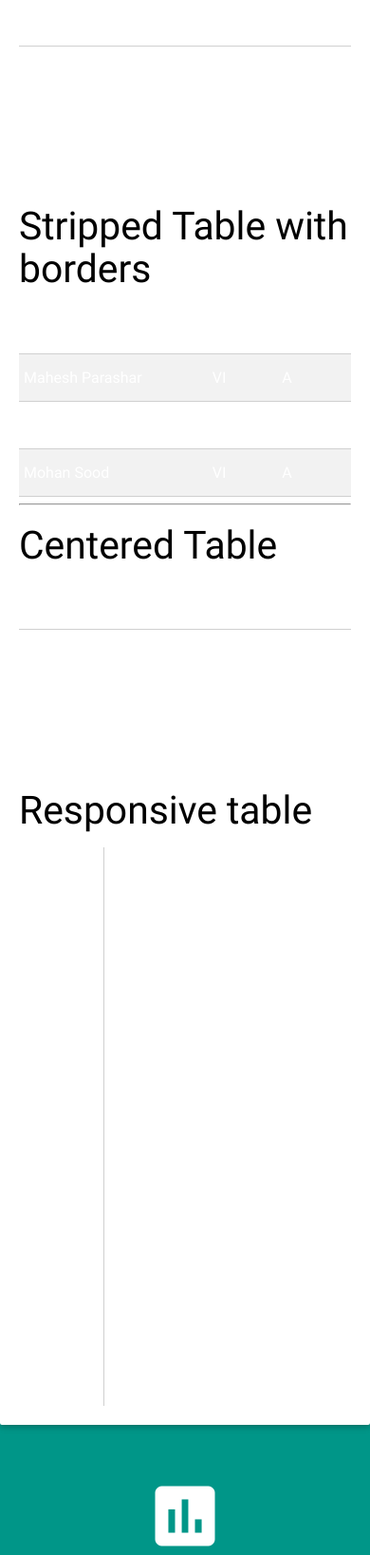
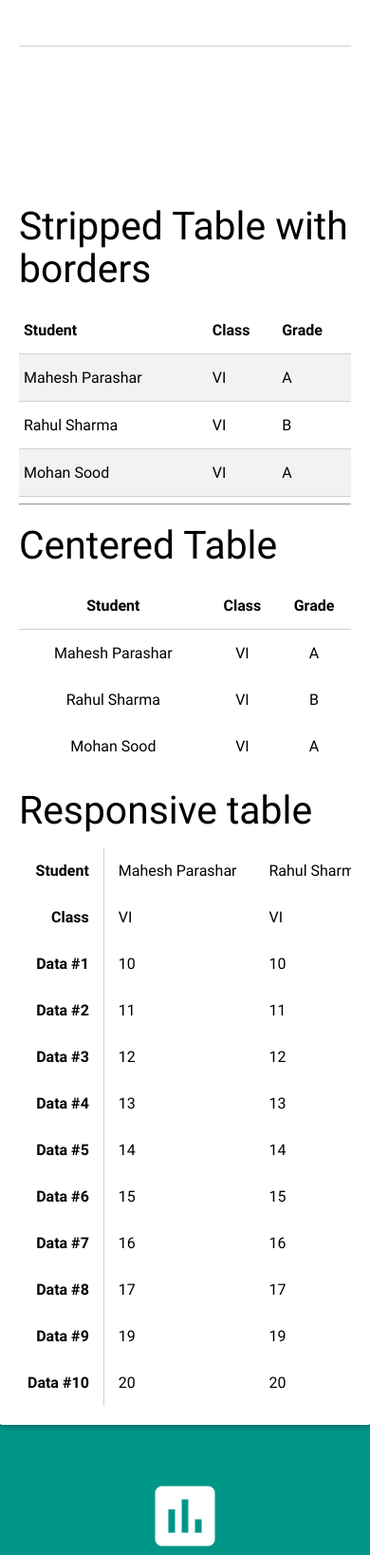
Before and after one commit to lypef/TonerSystem, a Django app: page /list_clients in a window 390 px wide. Shown: the part 84-1721 px from the top of the page at 95% size. Run offline with Django 3.2, Linux system fonts and the light colour scheme; the visitor is signed in with stand-in values (Sample User, id 1); data that the repository does not hold is empty; some libraries are stand-ins or nearby versions.

Commit message:
work tables responsive

```diff
--- a/app/templates/list_clients.html
+++ b/app/templates/list_clients.html
@@ -16,7 +16,7 @@
       </tbody>
       </table>
       <h3>Stripped Table with borders</h3>
-      <table class="striped bordered">
+      <table class="striped bordered black-text">
       <thead>
          <tr><th>Student</th><th>Class</th><th>Grade</th></tr>
       </thead>
@@ -28,7 +28,7 @@
       </table>
       <hr/>
       <h3>Centered Table</h3>
-      <table class="centered">
+      <table class="centered black-text">
       <thead>
          <tr><th>Student</th><th>Class</th><th>Grade</th></tr>
       </thead>
@@ -39,7 +39,7 @@
       </tbody>
       </table>
       <h3>Responsive table</h3>
-      <table class="responsive-table">
+      <table class="responsive-table black-text">
       <thead>
          <tr>
          <th>Student</th><th>Class</th><th>Data #1</th>
```
